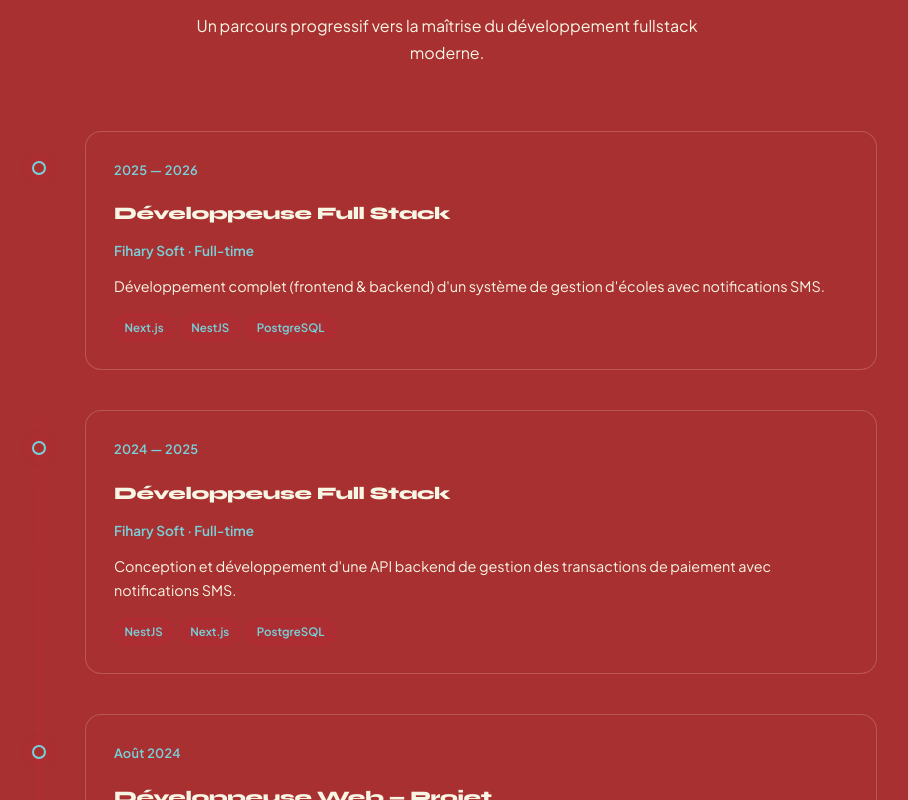
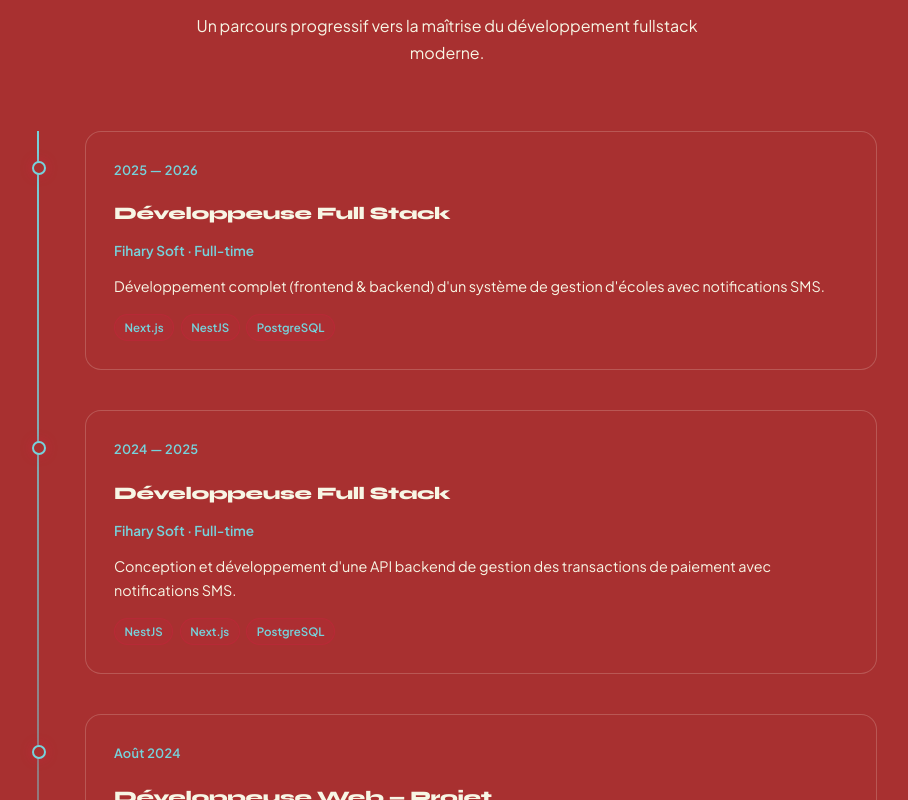
Before and after one commit to TafitaNiainaperline/Portfolio-Tafitaniaina-Perline, a Next.js app: page / in a window 1280 px wide. Shown: the part 3340-4140 px from the top of the page, without its empty margins (193-1101 px from the left). Built offline with nearby package versions, Linux system fonts and the light colour scheme.

Commit message:
update timeline line color to cyan

```diff
--- a/src/components/Experience/Experience.module.scss
+++ b/src/components/Experience/Experience.module.scss
@@ -76,7 +76,7 @@
   top: 0;
   bottom: 0;
   width: 2px;
-  background: linear-gradient(to bottom, var(--blue) 0%, rgba(225, 29, 72, 0.3) 60%, transparent 100%);
+  background: linear-gradient(to bottom, #76D2DB 0%, rgba(118, 210, 219, 0.3) 60%, transparent 100%);
 }
 
 .timelineItem {
```
